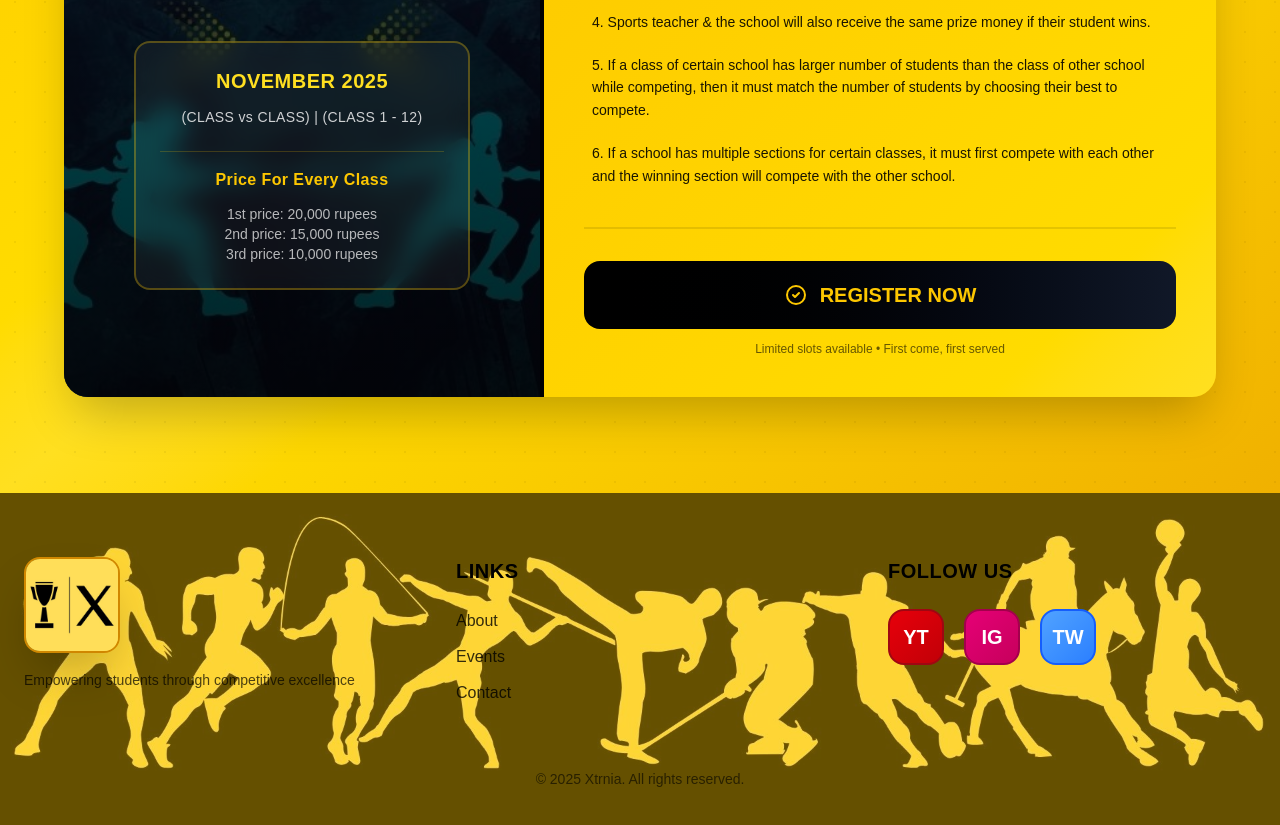
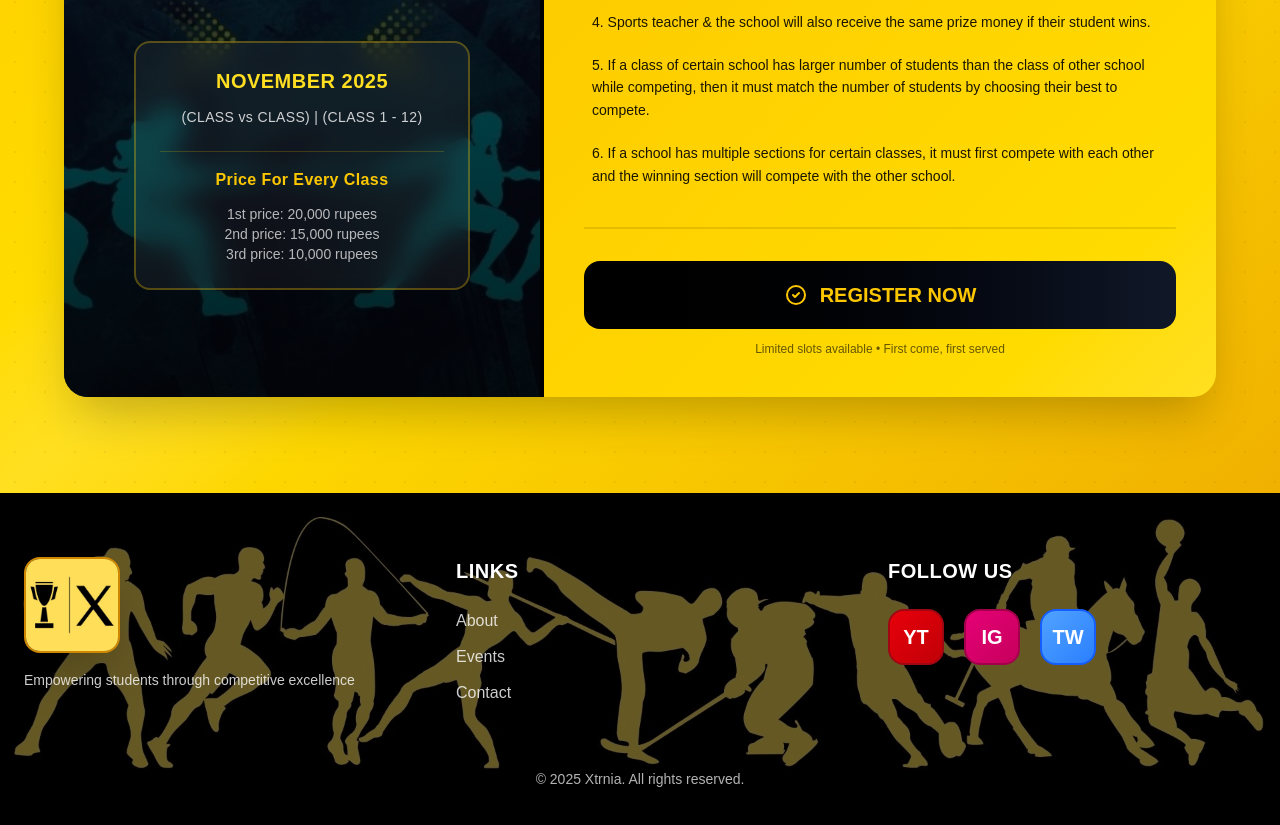
Before and after one commit to rudhamoy/xtrnia, a Next.js app: page / in a window 1280 px wide. Shown: the part 3706-4531 px from the top of the page. Built offline with nearby package versions, Linux system fonts and the light colour scheme.

Commit message:
working on footer

```diff
--- a/app/page.tsx
+++ b/app/page.tsx
@@ -456,7 +456,7 @@ export default function Home() {
         </div>
 
         {/* Overlay for better text readability */}
-        <div className="absolute inset-0 bg-yellow-400/40" />
+        <div className="absolute inset-0 bg-black/60" />
 
         <div className="max-w-7xl mx-auto relative z-10">
           <div className="grid grid-cols-1 md:grid-cols-3 gap-16 mb-16">
@@ -465,27 +465,27 @@ export default function Home() {
               <div className="w-24 h-24 rounded-2xl overflow-hidden shadow-2xl transform hover:scale-110 transition-transform duration-300 border-2 border-yellow-600">
                 <img src="/logo.jpg" alt="Xtrnia Logo" className="w-full h-full object-cover" />
               </div>
-              <p className="mt-4 text-black/70 text-sm leading-relaxed">
+              <p className="mt-4 text-white/80 text-sm leading-relaxed">
                 Empowering students through competitive excellence
               </p>
             </div>
 
             {/* Links - Elegant Style */}
             <div>
-              <h4 className="font-extrabold text-black mb-6 text-xl tracking-wide">LINKS</h4>
+              <h4 className="font-extrabold text-white mb-6 text-xl tracking-wide">LINKS</h4>
               <ul className="space-y-3">
                 <li>
-                  <a href="#" className="text-black/80 hover:text-black text-base font-medium transition-all duration-300 hover:translate-x-2 inline-block">
+                  <a href="#" className="text-white/80 hover:text-white text-base font-medium transition-all duration-300 hover:translate-x-2 inline-block">
                     About
                   </a>
                 </li>
                 <li>
-                  <a href="#" className="text-black/80 hover:text-black text-base font-medium transition-all duration-300 hover:translate-x-2 inline-block">
+                  <a href="#" className="text-white/80 hover:text-white text-base font-medium transition-all duration-300 hover:translate-x-2 inline-block">
                     Events
                   </a>
                 </li>
                 <li>
-                  <a href="#" className="text-black/80 hover:text-black text-base font-medium transition-all duration-300 hover:translate-x-2 inline-block">
+                  <a href="#" className="text-white/80 hover:text-white text-base font-medium transition-all duration-300 hover:translate-x-2 inline-block">
                     Contact
                   </a>
                 </li>
@@ -494,7 +494,7 @@ export default function Home() {
 
             {/* Social Media - Premium Icons */}
             <div>
-              <h4 className="font-extrabold text-black mb-6 text-xl tracking-wide">FOLLOW US</h4>
+              <h4 className="font-extrabold text-white mb-6 text-xl tracking-wide">FOLLOW US</h4>
               <div className="flex gap-5">
                 <a href="#" className="w-14 h-14 bg-gradient-to-br from-red-600 to-red-700 rounded-2xl flex items-center justify-center text-white hover:scale-110 hover:shadow-xl transition-all duration-300 text-xl font-bold border-2 border-red-800">
                   YT
@@ -510,7 +510,7 @@ export default function Home() {
           </div>
 
           {/* Copyright */}
-          <div className="text-center mt-8 text-black/60 text-sm">
+          <div className="text-center mt-8 text-white/70 text-sm">
             © 2025 Xtrnia. All rights reserved.
           </div>
         </div>
```
